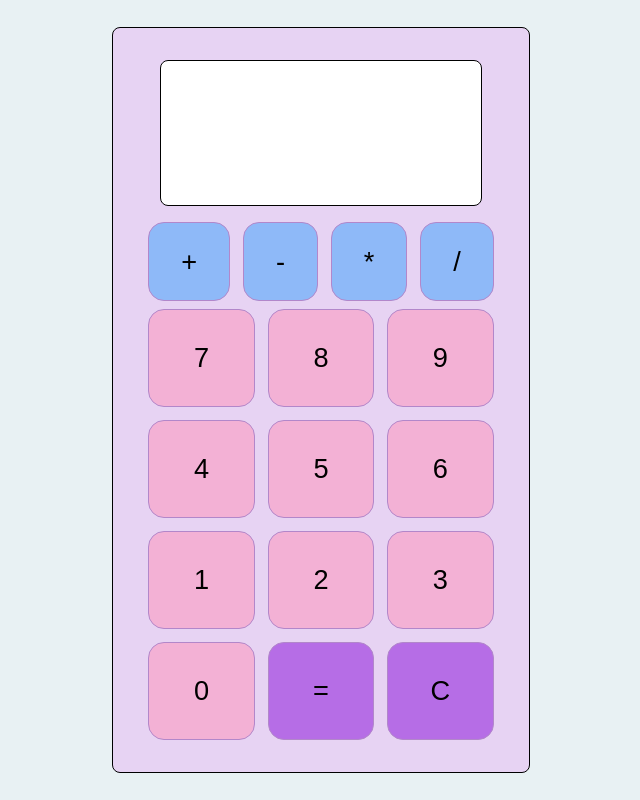
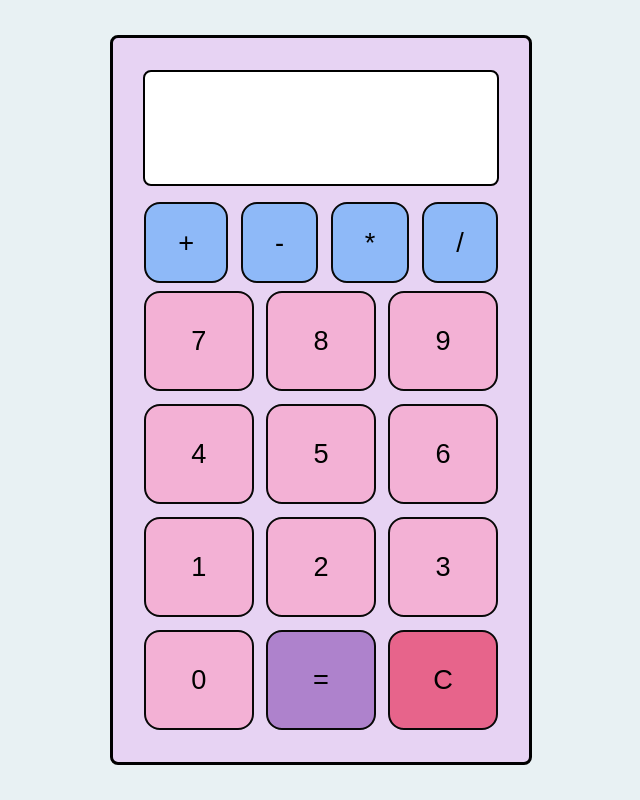
Before and after one commit to GretaRa/calculator, a plain HTML site: page index.html in a window 1280 px wide. Shown: the whole page, without its empty margins (319-959 px from the left). Drawn offline with Linux system fonts and the light colour scheme.

Commit message:
Add clear button

```diff
--- a/script.js
+++ b/script.js
@@ -89,6 +89,16 @@ buttonZero.addEventListener('click', () => {
     displayValue.textContent += '0';
 });
 
+//Clear button
+let buttonClear = document.querySelector('.clear-btn');
+buttonClear.addEventListener('click', () => {
+    displayValue.textContent = '';
+    a = undefined;
+    b = undefined;
+    operator = undefined;
+});
+
+
 //Function to prevent multiple operators in a row
 function calculate (oper){
     if (operator !== undefined){
--- a/style.css
+++ b/style.css
@@ -15,7 +15,7 @@ body{
 }
 
 .container{
-    border: 1px solid black;
+    border: 3px solid black;
     border-radius: 0.5rem;
     width: 26rem;
     height: fit-content;
@@ -29,14 +29,15 @@ body{
 }
 
 .display{
-    border: 1px solid black ;
-    width: 18rem;
-    min-height: 7rem;
+    border: 2px solid black ;
+    width: 20rem;
+    min-height: 5rem;
     height: fit-content;
     padding: 1rem;
     background-color: rgb(255, 255, 255);
     border-radius: 0.5rem;
-    font-size: 2rem;
+    font-size: 4rem;
+    text-align: right;
     word-wrap: break-word;
 }
 
@@ -65,12 +66,15 @@ body{
 button{
     padding: 2rem;
     background-color: #f3b1d5;
-    border: 1px solid #b287ca;
+    border: 2px solid #080808;
     border-radius: 1rem;
     font-size: 1.7rem;
 }
 
-.equals-btn,
+.equals-btn{
+    background-color: #ae82cc;
+}
+
 .clear-btn{
-    background-color: #b66de6;
+    background-color: #e7648b;
 }
```
